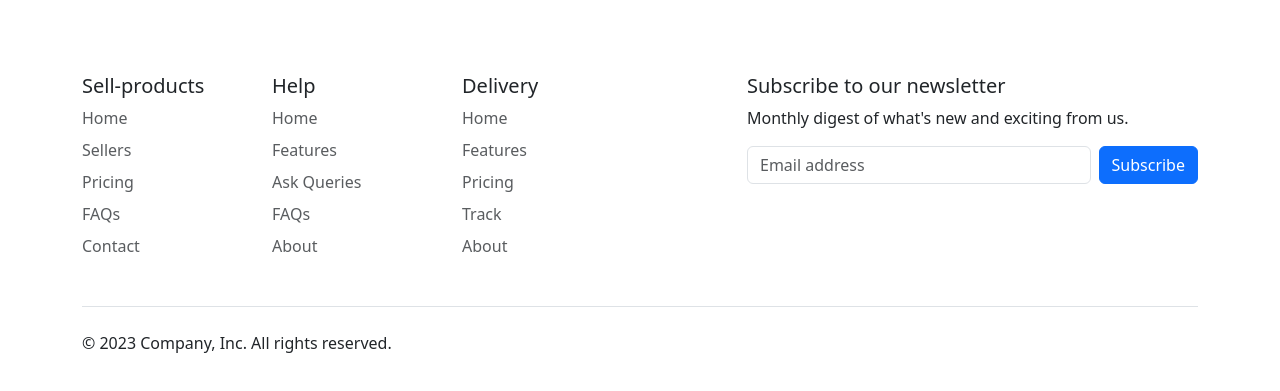
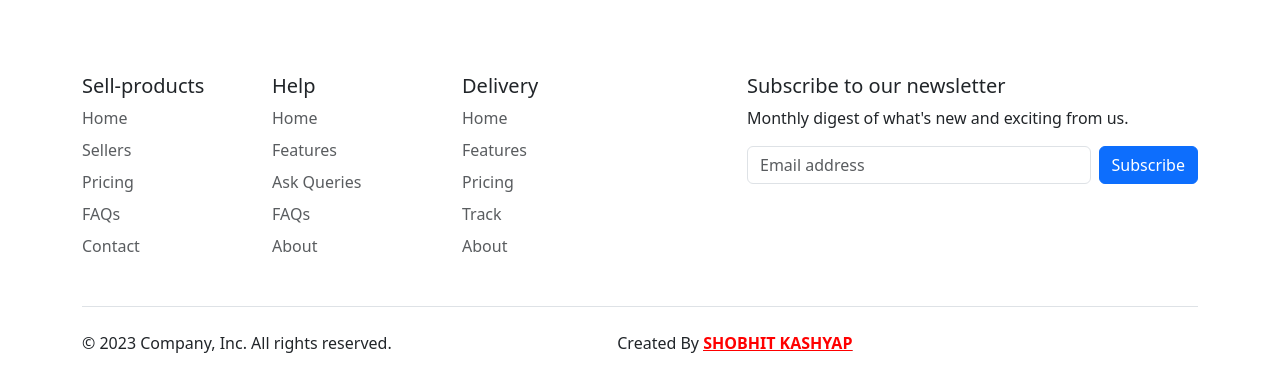
Before and after one commit to imshobhitk/Move_IT_Web, a plain HTML site: page index.html in a window 1280 px wide. Shown: the part 2243-2634 px from the top of the page. Drawn offline with nearby package versions, Linux system fonts and the light colour scheme.

Commit message:
Update index.html

```diff
--- a/index.html
+++ b/index.html
@@ -219,6 +219,7 @@
 
     <div class="d-flex flex-column flex-sm-row justify-content-between py-4 my-4 border-top">
       <p>© 2023 Company, Inc. All rights reserved.</p>
+      <p>Created By <b><u><a style="color: red;" href="https://instagram.com/imshobhitk?igshid=OGQ5ZDc2ODk2ZA==">SHOBHIT KASHYAP</a></u></b></p>
       <ul class="list-unstyled d-flex">
         <li class="ms-3"><a class="link-body-emphasis" href="#"><svg class="bi" width="24" height="24"><use xlink:href="#twitter"></use></svg></a></li>
         <li class="ms-3"><a class="link-body-emphasis" href="#"><svg class="bi" width="24" height="24"><use xlink:href="#instagram"></use></svg></a></li>
```
